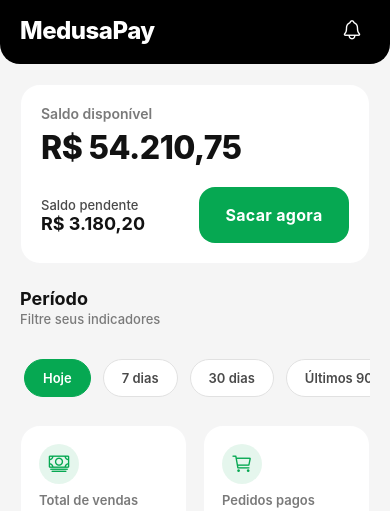
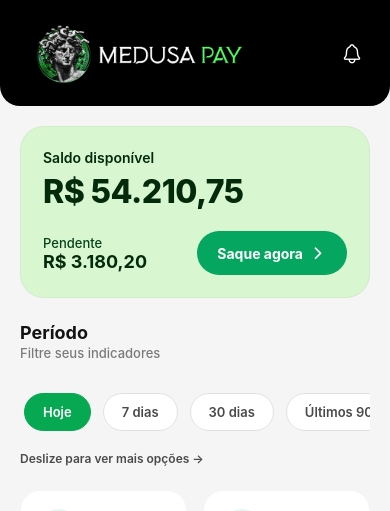
Before and after one commit to RicardoMouraa/Medusa_App, a React Native app: screen /HomeTab in a window 390 px wide. Shown: the top 511 px of the page. Built offline with nearby package versions, Linux system fonts and the light colour scheme; what expo-notifications would draw is missing.

Commit message:
Pagina home - Layout ajustado

```diff
--- a/package.json
+++ b/package.json
@@ -11,6 +11,7 @@
     "dependencies": {
         "@expo/vector-icons": "^15.0.3",
         "@react-native-async-storage/async-storage": "2.2.0",
+        "@react-native-community/datetimepicker": "^8.5.0",
         "@react-navigation/bottom-tabs": "^7.8.1",
         "@react-navigation/native": "^7.1.19",
         "@react-navigation/native-stack": "^7.6.2",
--- a/src/components/BalanceSummaryCard.tsx
+++ b/src/components/BalanceSummaryCard.tsx
@@ -1,9 +1,8 @@
 import React from 'react';
-import { StyleSheet, Text, View } from 'react-native';
+import { StyleSheet, Text, TouchableOpacity, View } from 'react-native';
+import { Ionicons } from '@expo/vector-icons';
 
 import Card from '@/components/Card';
-import PrimaryButton from '@/components/PrimaryButton';
-import { usePreferences } from '@/context/PreferencesContext';
 import { formatCurrencyBRL } from '@/utils/format';
 
 type BalanceSummaryCardProps = {
@@ -18,46 +17,51 @@
   pending,
   currency = 'BRL',
   onWithdrawPress
-}) => {
-  const { theme } = usePreferences();
-
-  return (
-    <Card style={[styles.container, { backgroundColor: theme.colors.card }]}>
+}) => (
+  <Card style={styles.container}>
     <View style={styles.header}>
-        <Text style={[styles.subtitle, { color: theme.colors.textMuted }]}>Saldo disponível</Text>
-        <Text style={[styles.value, { color: theme.colors.text }]}>{formatCurrencyBRL(available)}</Text>
+      <Text style={styles.subtitle}>Saldo disponível</Text>
+      <Text style={styles.value}>{formatCurrencyBRL(available)}</Text>
     </View>
     <View style={styles.row}>
       <View>
-          <Text style={[styles.caption, { color: theme.colors.textSecondary }]}>Saldo pendente</Text>
-          <Text style={[styles.pending, { color: theme.colors.text }]}>{formatCurrencyBRL(pending)}</Text>
+        <Text style={styles.caption}>Pendente</Text>
+        <Text style={styles.pending}>{formatCurrencyBRL(pending)}</Text>
       </View>
-        <PrimaryButton label="Sacar agora" onPress={onWithdrawPress} style={styles.button} />
+      <TouchableOpacity style={styles.button} onPress={onWithdrawPress} activeOpacity={0.85}>
+        <Text style={styles.buttonLabel}>Saque agora</Text>
+        <Ionicons name="chevron-forward" size={18} color="#FFFFFF" />
+      </TouchableOpacity>
     </View>
   </Card>
 );
-};
 
 const styles = StyleSheet.create({
   container: {
-    padding: 20,
-    gap: 20
+    padding: 22,
+    gap: 20,
+    borderRadius: 24,
+    overflow: 'hidden',
+    backgroundColor: '#D8F6D0'
   },
   header: {
     gap: 6
   },
   subtitle: {
     fontSize: 14,
-    fontWeight: '600'
+    fontWeight: '600',
+    color: '#032B0B'
   },
   value: {
     fontSize: 32,
     fontWeight: '800',
-    letterSpacing: -0.5
+    letterSpacing: -0.5,
+    color: '#032B0B'
   },
   caption: {
     fontSize: 13,
-    fontWeight: '500'
+    fontWeight: '500',
+    color: '#06421B'
   },
   row: {
     flexDirection: 'row',
@@ -66,10 +70,23 @@
   },
   pending: {
     fontSize: 18,
-    fontWeight: '700'
+    fontWeight: '700',
+    color: '#032B0B'
   },
   button: {
-    width: 150
+    flexDirection: 'row',
+    alignItems: 'center',
+    justifyContent: 'center',
+    backgroundColor: '#05A660',
+    paddingHorizontal: 20,
+    paddingVertical: 12,
+    borderRadius: 30,
+    gap: 6
+  },
+  buttonLabel: {
+    color: '#FFFFFF',
+    fontWeight: '700',
+    fontSize: 14
   }
 });
 
--- a/src/components/MedusaHeader.tsx
+++ b/src/components/MedusaHeader.tsx
@@ -1,5 +1,5 @@
 import React from 'react';
-import { StyleSheet, Text, TouchableOpacity, View } from 'react-native';
+import { Image, StyleSheet, Text, TouchableOpacity, View } from 'react-native';
 import { SafeAreaView, useSafeAreaInsets } from 'react-native-safe-area-context';
 import { Ionicons } from '@expo/vector-icons';
 
@@ -18,8 +18,10 @@
   children?: React.ReactNode;
 };
 
+const logoSource = require('../../assets/logo-horizontal-branca.png');
+
 const MedusaHeader: React.FC<MedusaHeaderProps> = ({
-  title = 'MedusaPay',
+  title,
   subtitle,
   actions = [],
   children
@@ -30,12 +32,18 @@
   return (
     <View style={[styles.wrapper, { backgroundColor: theme.colors.headerBackground }]}>
       <SafeAreaView edges={['top', 'left', 'right']}>
-        <View style={[styles.container, { paddingTop: insets.top ? 8 : 12 }]}>
+        <View style={[styles.container, { paddingTop: insets.top ? 18 : 24 }]}>
           <View style={styles.brandRow}>
-            <Text style={[styles.title, { color: theme.colors.headerTint }]}>{title}</Text>
-            {subtitle ? (
-              <Text style={[styles.subtitle, { color: theme.colors.textMuted }]}>{subtitle}</Text>
-            ) : null}
+            {title ? (
+              <>
+                <Text style={[styles.title, { color: theme.colors.headerTint }]}>{title}</Text>
+                {subtitle ? (
+                  <Text style={[styles.subtitle, { color: theme.colors.textMuted }]}>{subtitle}</Text>
+                ) : null}
+              </>
+            ) : (
+              <Image source={logoSource} style={styles.logo} resizeMode="contain" />
+            )}
           </View>
           <View style={styles.actionsRow}>
             {actions.map((action, index) => (
@@ -76,11 +84,17 @@
     alignItems: 'center',
     justifyContent: 'space-between',
     paddingHorizontal: 20,
-    paddingBottom: 16,
-    paddingTop: 12
+    paddingBottom: 22,
+    paddingTop: 20
   },
   brandRow: {
     flex: 1
+  },
+  logo: {
+    width: 240,
+    height: 60,
+    maxWidth: '90%',
+    alignSelf: 'flex-start'
   },
   title: {
     fontSize: 24,
--- a/src/components/PeriodFilter.tsx
+++ b/src/components/PeriodFilter.tsx
@@ -1,5 +1,17 @@
-import React from 'react';
-import { ScrollView, StyleSheet, Text, TouchableOpacity, View, ViewStyle } from 'react-native';
+import React, { useMemo, useState } from 'react';
+import {
+  Modal,
+  Platform,
+  ScrollView,
+  StyleSheet,
+  Text,
+  TouchableOpacity,
+  View,
+  ViewStyle
+} from 'react-native';
+import DateTimePicker from '@react-native-community/datetimepicker';
+import { format } from 'date-fns';
+import { Ionicons } from '@expo/vector-icons';
 
 import { usePreferences } from '@/context/PreferencesContext';
 import { PeriodFilter } from '@/types/api';
@@ -9,11 +21,18 @@
   value: PeriodFilter;
 };
 
+type CustomRange = {
+  start: Date;
+  end: Date;
+};
+
 type PeriodSelectorProps = {
   value: PeriodFilter;
   onChange: (value: PeriodFilter) => void;
   options?: FilterOption[];
   style?: ViewStyle;
+  customRange?: CustomRange | null;
+  onCustomRangeChange?: (range: CustomRange) => void;
 };
 
 const DEFAULT_OPTIONS: FilterOption[] = [
@@ -21,22 +40,75 @@
   { label: '7 dias', value: '7d' },
   { label: '30 dias', value: '30d' },
   { label: 'Últimos 90', value: '90d' },
-  { label: '1 ano', value: '1y' }
+  { label: '1 ano', value: '1y' },
+  { label: 'Personalizado', value: 'custom' }
 ];
 
 const PeriodSelector: React.FC<PeriodSelectorProps> = ({
   value,
   onChange,
   options = DEFAULT_OPTIONS,
-  style
+  style,
+  customRange,
+  onCustomRangeChange
 }) => {
   const { theme } = usePreferences();
+  const [isModalVisible, setModalVisible] = useState(false);
+  const [tempStart, setTempStart] = useState<Date>(customRange?.start ?? new Date());
+  const [tempEnd, setTempEnd] = useState<Date>(customRange?.end ?? new Date());
+  const [activePicker, setActivePicker] = useState<'start' | 'end' | null>(null);
+
+  const formattedCustomLabel = useMemo(() => {
+    if (!customRange) return 'Personalizado';
+    const start = format(customRange.start, 'dd/MM');
+    const end = format(customRange.end, 'dd/MM');
+    return `${start} - ${end}`;
+  }, [customRange]);
+
+  const handleOptionPress = (option: FilterOption) => {
+    if (option.value === 'custom') {
+      setTempStart(customRange?.start ?? new Date());
+      setTempEnd(customRange?.end ?? new Date());
+      setModalVisible(true);
+      return;
+    }
+    onChange(option.value);
+  };
+
+  const handleApplyCustomRange = () => {
+    const sanitizedEnd = tempEnd < tempStart ? tempStart : tempEnd;
+    const range = { start: tempStart, end: sanitizedEnd };
+    onCustomRangeChange?.(range);
+    onChange('custom');
+    setModalVisible(false);
+    setActivePicker(null);
+  };
+
+  const handleDateChange = (_: any, date?: Date) => {
+    if (!date) {
+      if (Platform.OS !== 'ios') {
+        setActivePicker(null);
+      }
+      return;
+    }
+    if (activePicker === 'start') {
+      setTempStart(date);
+      if (Platform.OS !== 'ios') setActivePicker(null);
+    } else if (activePicker === 'end') {
+      const validDate = date < tempStart ? tempStart : date;
+      setTempEnd(validDate);
+      if (Platform.OS !== 'ios') setActivePicker(null);
+    }
+  };
 
   return (
+    <>
       <View style={[styles.container, style]}>
         <ScrollView horizontal showsHorizontalScrollIndicator={false} contentContainerStyle={styles.content}>
           {options.map((option) => {
             const isActive = value === option.value;
+            const displayLabel =
+              option.value === 'custom' ? formattedCustomLabel : option.label;
             return (
               <TouchableOpacity
                 key={option.value}
@@ -47,7 +119,7 @@
                     borderColor: isActive ? theme.colors.primary : theme.colors.border
                   }
                 ]}
-              onPress={() => onChange(option.value)}
+                onPress={() => handleOptionPress(option)}
                 activeOpacity={0.85}
               >
                 <Text
@@ -56,13 +128,76 @@
                     { color: isActive ? theme.colors.headerTint : theme.colors.textSecondary }
                   ]}
                 >
-                {option.label}
+                  {displayLabel}
                 </Text>
               </TouchableOpacity>
             );
           })}
         </ScrollView>
       </View>
+
+      <Modal
+        visible={isModalVisible}
+        transparent
+        animationType="fade"
+        onRequestClose={() => setModalVisible(false)}
+      >
+        <View style={styles.modalOverlay}>
+          <View style={[styles.modalCard, { backgroundColor: theme.colors.surface }]}>
+            <Text style={[styles.modalTitle, { color: theme.colors.text }]}>Período personalizado</Text>
+            <View style={styles.dateRow}>
+              <TouchableOpacity
+                style={[styles.dateField, { borderColor: theme.colors.border }]}
+                onPress={() => setActivePicker('start')}
+              >
+                <Ionicons name="calendar-outline" size={16} color={theme.colors.textSecondary} />
+                <Text style={[styles.dateFieldText, { color: theme.colors.text }]}>
+                  {format(tempStart, 'dd/MM/yyyy')}
+                </Text>
+                <Text style={[styles.fieldLabel, { color: theme.colors.textSecondary }]}>Início</Text>
+              </TouchableOpacity>
+              <TouchableOpacity
+                style={[styles.dateField, { borderColor: theme.colors.border }]}
+                onPress={() => setActivePicker('end')}
+              >
+                <Ionicons name="calendar-outline" size={16} color={theme.colors.textSecondary} />
+                <Text style={[styles.dateFieldText, { color: theme.colors.text }]}>
+                  {format(tempEnd, 'dd/MM/yyyy')}
+                </Text>
+                <Text style={[styles.fieldLabel, { color: theme.colors.textSecondary }]}>Fim</Text>
+              </TouchableOpacity>
+            </View>
+            {activePicker ? (
+              <View style={styles.pickerContainer}>
+                <DateTimePicker
+                  value={activePicker === 'start' ? tempStart : tempEnd}
+                  mode="date"
+                  display={Platform.OS === 'ios' ? 'inline' : 'calendar'}
+                  onChange={handleDateChange}
+                  minimumDate={activePicker === 'end' ? tempStart : undefined}
+                  maximumDate={activePicker === 'start' ? tempEnd : undefined}
+                />
+              </View>
+            ) : (
+              <Text style={[styles.pickerPlaceholder, { color: theme.colors.textMuted }]}>
+                Escolha uma das datas acima para abrir o calendário.
+              </Text>
+            )}
+            <View style={styles.modalActions}>
+              <TouchableOpacity onPress={() => setModalVisible(false)} style={styles.modalButton}>
+                <Text style={[styles.modalButtonText, { color: theme.colors.textSecondary }]}>Cancelar</Text>
+              </TouchableOpacity>
+              <TouchableOpacity
+                onPress={handleApplyCustomRange}
+                style={[styles.modalButton, styles.modalButtonPrimary]}
+              >
+                <Text style={[styles.modalButtonText, { color: '#FFFFFF' }]}>Aplicar</Text>
+              </TouchableOpacity>
+            </View>
+          </View>
+        </View>
+      </Modal>
+    </>
   );
 };
 
@@ -83,6 +218,71 @@
   label: {
     fontSize: 13,
     fontWeight: '600'
+  },
+  modalOverlay: {
+    flex: 1,
+    backgroundColor: 'rgba(0,0,0,0.4)',
+    alignItems: 'center',
+    justifyContent: 'center',
+    padding: 24
+  },
+  modalCard: {
+    width: '100%',
+    borderRadius: 20,
+    padding: 20,
+    gap: 16
+  },
+  modalTitle: {
+    fontSize: 16,
+    fontWeight: '700'
+  },
+  modalLabel: {
+    fontSize: 13,
+    fontWeight: '600'
+  },
+  dateRow: {
+    flexDirection: 'row',
+    gap: 12
+  },
+  dateField: {
+    flex: 1,
+    borderWidth: 1,
+    borderRadius: 16,
+    padding: 12,
+    gap: 4
+  },
+  dateFieldText: {
+    fontSize: 15,
+    fontWeight: '700'
+  },
+  fieldLabel: {
+    fontSize: 12,
+    fontWeight: '600'
+  },
+  pickerContainer: {
+    borderRadius: 16,
+    overflow: 'hidden'
+  },
+  pickerPlaceholder: {
+    fontSize: 13,
+    textAlign: 'center'
+  },
+  modalActions: {
+    flexDirection: 'row',
+    justifyContent: 'flex-end',
+    gap: 12
+  },
+  modalButton: {
+    paddingVertical: 10,
+    paddingHorizontal: 16,
+    borderRadius: 24
+  },
+  modalButtonPrimary: {
+    backgroundColor: '#05A660'
+  },
+  modalButtonText: {
+    fontSize: 14,
+    fontWeight: '700'
   }
 });
 
--- a/src/screens/home/HomeScreen.tsx
+++ b/src/screens/home/HomeScreen.tsx
@@ -7,6 +7,7 @@
   Text,
   View
 } from 'react-native';
+import { Ionicons, MaterialCommunityIcons } from '@expo/vector-icons';
 
 import BalanceSummaryCard from '@/components/BalanceSummaryCard';
 import Card from '@/components/Card';
@@ -23,17 +24,55 @@
 import { DashboardSummary, PeriodFilter as PeriodFilterValue } from '@/types/api';
 import { formatCurrencyBRL, formatPercentage } from '@/utils/format';
 
+type MethodMeta = {
+  label: string;
+  icon: string;
+  iconSet?: 'ion' | 'material';
+};
+
+const METHOD_LABELS: Record<string, MethodMeta> = {
+  creditCard: { label: 'Cartão de Crédito', icon: 'card-outline', iconSet: 'ion' },
+  pix: { label: 'Pix', icon: 'pix', iconSet: 'material' },
+  boleto: { label: 'Boleto', icon: 'document-text-outline', iconSet: 'ion' }
+};
+
+const getMethodMeta = (method: string): MethodMeta =>
+  METHOD_LABELS[method] ?? { label: method, icon: 'stats-chart-outline', iconSet: 'ion' };
+
+const renderMethodIcon = (meta: MethodMeta, color: string) => {
+  if (meta.iconSet === 'material') {
+    return (
+      <MaterialCommunityIcons
+        name={meta.icon as keyof typeof MaterialCommunityIcons.glyphMap}
+        size={20}
+        color={color}
+      />
+    );
+  }
+  return (
+    <Ionicons
+      name={meta.icon as keyof typeof Ionicons.glyphMap}
+      size={18}
+      color={color}
+    />
+  );
+};
+
 const HomeScreen: React.FC = ({ navigation }: any) => {
   const { theme } = usePreferences();
   const { showToast } = useToast();
   const [period, setPeriod] = useState<PeriodFilterValue>('today');
+  const [customRange, setCustomRange] = useState<{ start: Date; end: Date } | null>(null);
+  const customRangeKey = customRange
+    ? `${customRange.start.toISOString()}_${customRange.end.toISOString()}`
+    : 'none';
 
   const {
     data,
     isLoading,
     error,
     refetch
-  } = useApiRequest<DashboardSummary>(() => getDashboard(period), [period]);
+  } = useApiRequest<DashboardSummary>(() => getDashboard(period), [period, customRangeKey]);
 
   const handleFinanceShortcut = useCallback(() => {
     navigation.navigate('FinanceTab');
@@ -44,9 +83,7 @@
   }, [refetch]);
 
   const salesDistribution = useMemo(() => {
-    if (!data) {
-      return [];
-    }
+    if (!data) return [];
     const totals = data.salesByMethod ?? {};
     const sum = Object.values(totals).reduce((acc, value) => acc + value, 0);
     if (sum === 0) return [];
@@ -95,7 +132,15 @@
 
             <View style={styles.section}>
               <SectionTitle title="Período" caption="Filtre seus indicadores" />
-              <PeriodSelector value={period} onChange={setPeriod} />
+              <PeriodSelector
+                value={period}
+                onChange={setPeriod}
+                customRange={customRange}
+                onCustomRangeChange={setCustomRange}
+              />
+              <Text style={[styles.scrollHint, { color: theme.colors.textSecondary }]}>
+                Deslize para ver mais opções →
+              </Text>
             </View>
 
             <View style={styles.statsRow}>
@@ -133,12 +178,15 @@
                     icon="pie-chart-outline"
                   />
                 ) : (
-                  salesDistribution.map((item) => (
+                  salesDistribution.map((item) => {
+                    const meta = getMethodMeta(item.method);
+                    return (
                       <View key={item.method} style={styles.methodRow}>
                         <View style={styles.methodHeader}>
-                        <Text style={[styles.methodLabel, { color: theme.colors.text }]}>
-                          {item.method.replace('_', ' ')}
-                        </Text>
+                          <View style={styles.methodInfo}>
+                            {renderMethodIcon(meta, theme.colors.primary)}
+                            <Text style={[styles.methodLabel, { color: theme.colors.text }]}>{meta.label}</Text>
+                          </View>
                           <Text style={[styles.methodValue, { color: theme.colors.text }]}>
                             {formatPercentage(item.percentage)}
                           </Text>
@@ -155,7 +203,8 @@
                           />
                         </View>
                       </View>
-                  ))
+                    );
+                  })
                 )}
               </Card>
             </View>
@@ -163,9 +212,7 @@
         ) : isLoading ? (
           <View style={styles.loading}>
             <ActivityIndicator size="large" color={theme.colors.primary} />
-            <Text style={[styles.loadingText, { color: theme.colors.textMuted }]}>
-              Carregando dashboard...
-            </Text>
+            <Text style={[styles.loadingText, { color: theme.colors.textMuted }]}>Carregando dashboard...</Text>
           </View>
         ) : (
           <EmptyState />
@@ -194,6 +241,10 @@
   section: {
     gap: 16
   },
+  scrollHint: {
+    fontSize: 12,
+    fontWeight: '600'
+  },
   statsRow: {
     flexDirection: 'row',
     gap: 16
@@ -207,10 +258,14 @@
     justifyContent: 'space-between',
     marginBottom: 8
   },
+  methodInfo: {
+    flexDirection: 'row',
+    alignItems: 'center',
+    gap: 8
+  },
   methodLabel: {
     fontSize: 15,
-    fontWeight: '600',
-    textTransform: 'capitalize'
+    fontWeight: '600'
   },
   methodValue: {
     fontSize: 15,
--- a/src/services/api.ts
+++ b/src/services/api.ts
@@ -82,7 +82,8 @@
       pix: 632000,
       boleto: 118020
     }
-  }
+  },
+  custom: DEFAULT_DASHBOARD
 };
 
 const mockOrders: OrderDetail[] = [
--- a/src/types/api.ts
+++ b/src/types/api.ts
@@ -1,4 +1,4 @@
-export type PeriodFilter = 'today' | '7d' | '30d' | '90d' | '1y';
+export type PeriodFilter = 'today' | '7d' | '30d' | '90d' | '1y' | 'custom';
 
 export interface AuthResponse {
   token: string;
```
Also changed, not shown: assets/logo-horizontal-branca.png (added), 1 other file (tests, documents, lock files or other folders). Lines whose indentation alone changed are shown as unchanged.
